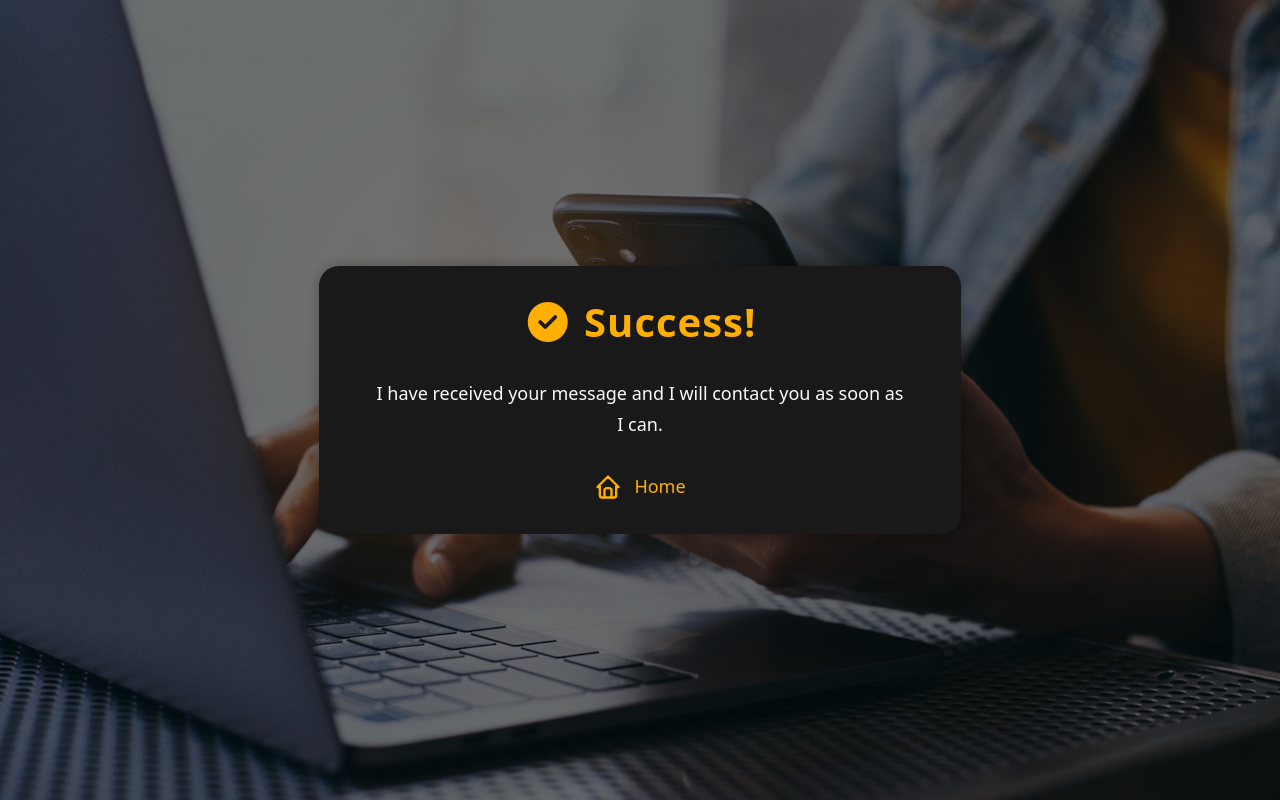
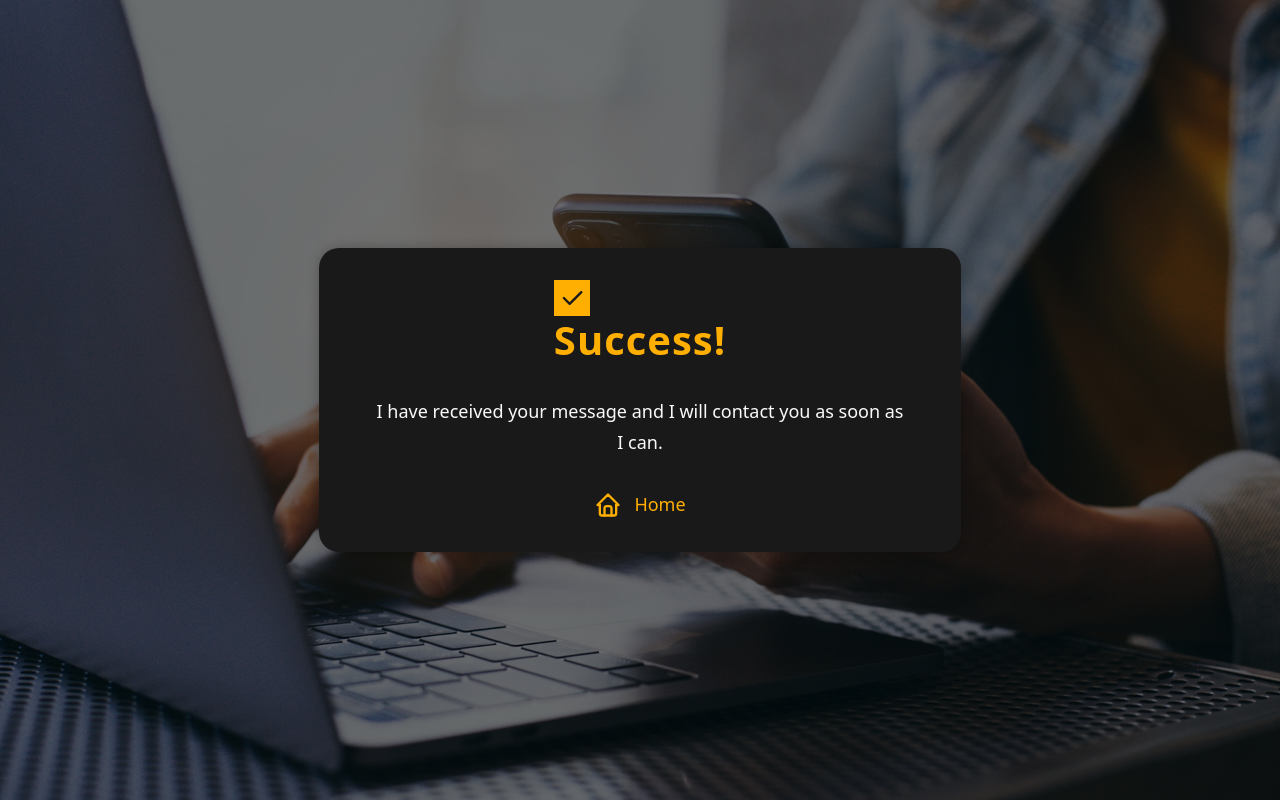
Before and after one commit to fszabi/webrebirth.com, a website built with Vite: page success.html in a window 1280 px wide. Built offline with nearby package versions, Linux system fonts and the light colour scheme; some packages are replaced by stand-ins of ours.

Commit message:
success page

```diff
--- a/success.html
+++ b/success.html
@@ -60,7 +60,11 @@
       <div class="container flow" data-type="wide" data-spacing="large">
         <header class="flex-group justify-center align-center">
           <h2 class="fs-700 fw-700 ff-accent clr-primary-300 text-center">
-            <i class="fas fa-circle-check | margin-inline-4"></i>
+            <img
+              class="icon bg-primary-300 border-radius-3 padding-4"
+              src="assets/svgs/check_2.svg"
+              alt="check 2 svg"
+            />
             Success!
           </h2>
         </header>
```
